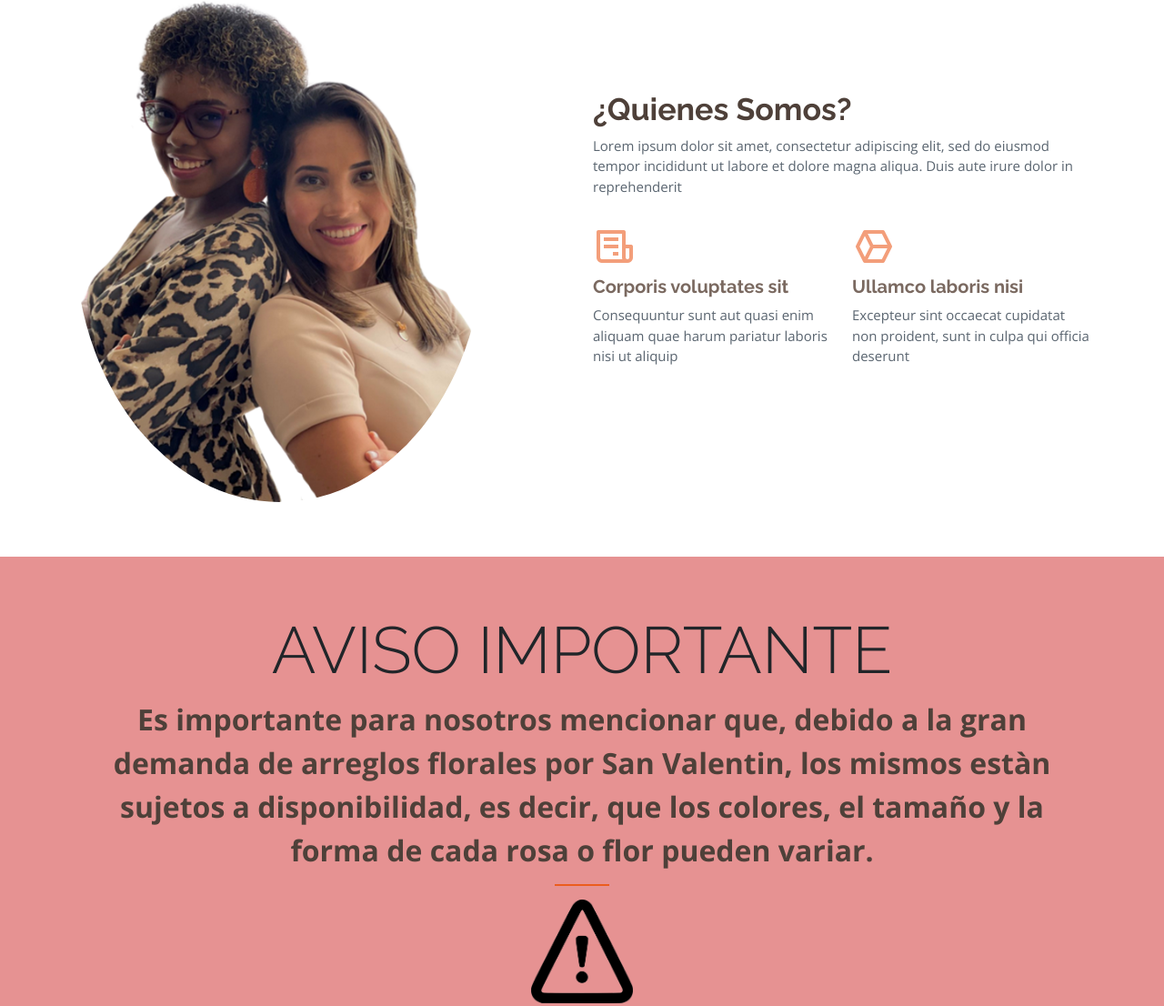
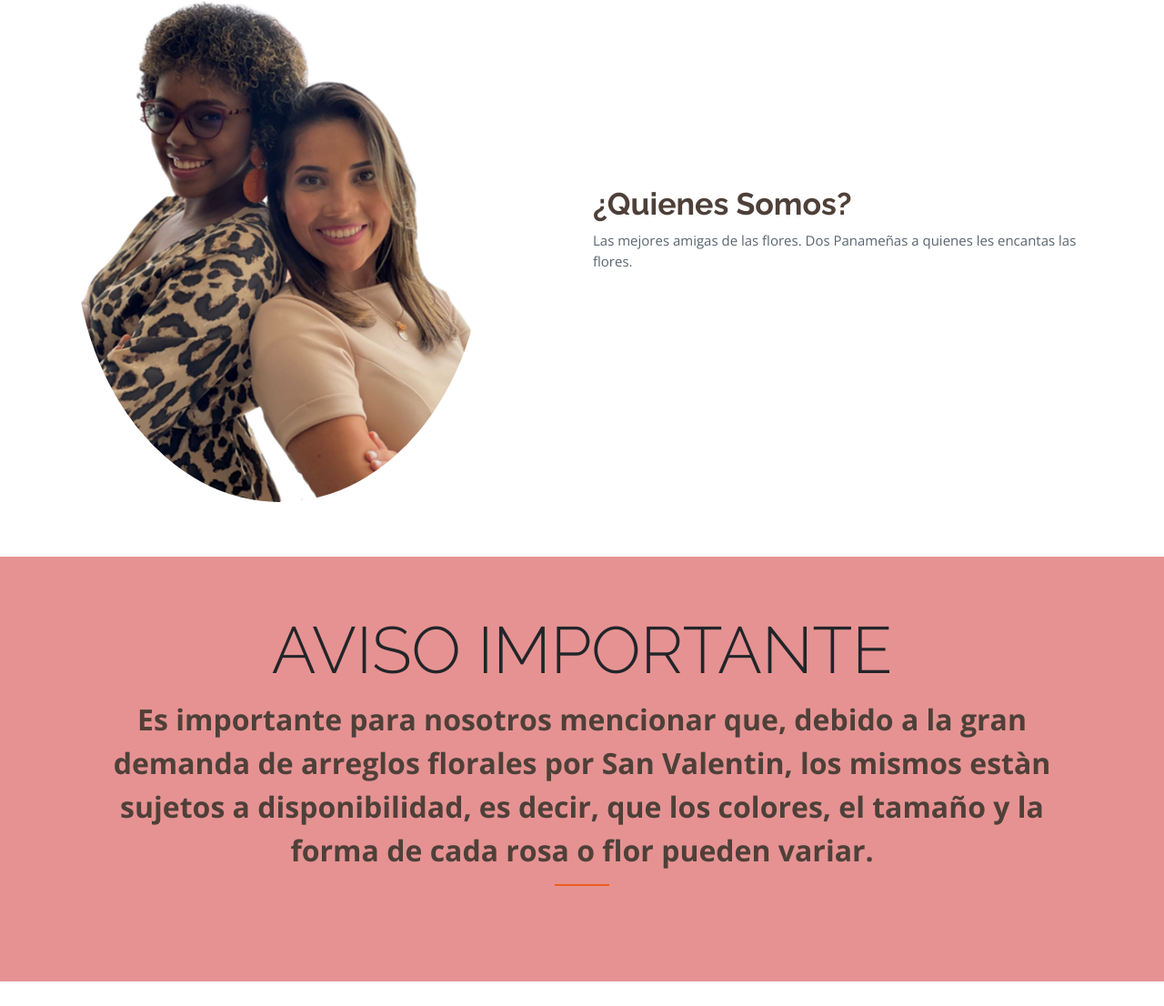
Before and after one commit to AlthaiirV/MKValentinesCatalog, a plain HTML site: page mathdnkellyWWWproject/NinestarsVD/index.html in a window 1280 px wide. Shown: the part 966-2072 px from the top of the page at 91% size. Drawn offline with nearby package versions, Linux system fonts and the light colour scheme; a web font is replaced by a local one.

Commit message:
changes on quienes somos

```diff
--- a/mathdnkellyWWWproject/NinestarsVD/index.html
+++ b/mathdnkellyWWWproject/NinestarsVD/index.html
@@ -97,20 +97,8 @@
           <div class="col-lg-6 pt-5 pt-lg-0 align-self-center">
             <h3 data-aos="fade-up">¿Quienes Somos?</h3>
             <p data-aos="fade-up" data-aos-delay="100">
-              Lorem ipsum dolor sit amet, consectetur adipiscing elit, sed do eiusmod tempor incididunt ut labore et dolore magna aliqua. Duis aute irure dolor in reprehenderit
+              Las mejores amigas de las flores. Dos Panameñas a quienes les encantas las flores.
             </p>
-            <div class="row">
-              <div class="col-md-6" data-aos="fade-up" data-aos-delay="100">
-                <i class="bx bx-receipt"></i>
-                <h4>Corporis voluptates sit</h4>
-                <p>Consequuntur sunt aut quasi enim aliquam quae harum pariatur laboris nisi ut aliquip</p>
-              </div>
-              <div class="col-md-6" data-aos="fade-up" data-aos-delay="200">
-                <i class="bx bx-cube-alt"></i>
-                <h4>Ullamco laboris nisi</h4>
-                <p>Excepteur sint occaecat cupidatat non proident, sunt in culpa qui officia deserunt</p>
-              </div>
-            </div>
           </div>
         </div>
 
@@ -124,8 +112,8 @@
           <p class="text-fs-2">
             Es importante para nosotros mencionar que, debido a la gran demanda de arreglos florales por San Valentin, los mismos estàn sujetos a disponibilidad, es decir, que los colores, el tamaño y la forma de cada rosa o flor pueden variar.
           </p>
-          <img src="media/warningsign.png" alt="warningsign" class="image-fluid" style="max-width: 10%; height: 10%;">
-        </div>
+
+                </div>
         </div>
 
       </section>
```
